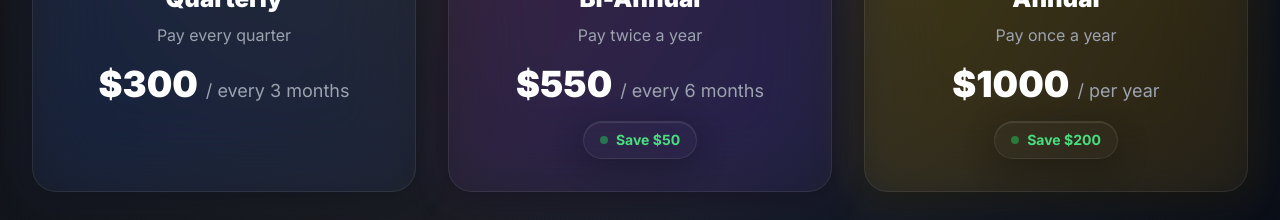
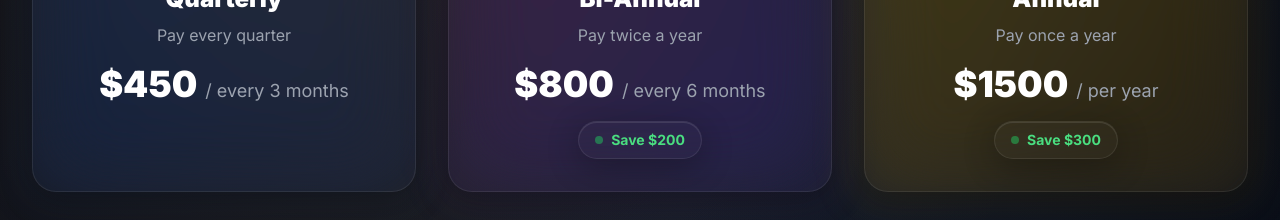
Before and after one commit to TonyCookey/inner-circle-with-pk, a React (Vite) app: page / in a window 1280 px wide. Shown: the part 5920-6140 px from the top of the page. Built offline with nearby package versions, Linux system fonts and the light colour scheme.

Commit message:
Feat: updated pricing

```diff
--- a/index.html
+++ b/index.html
@@ -56,21 +56,21 @@
         {
           "@type": "Offer",
           "name": "Quarterly Membership",
-          "price": "300",
+          "price": "450",
           "priceCurrency": "USD",
           "availability": "https://schema.org/InStock"
         },
         {
           "@type": "Offer",
           "name": "Bi-Annual Membership",
-          "price": "550",
+          "price": "800",
           "priceCurrency": "USD",
           "availability": "https://schema.org/InStock"
         },
         {
           "@type": "Offer",
           "name": "Annual Membership",
-          "price": "1000",
+          "price": "1500",
           "priceCurrency": "USD",
           "availability": "https://schema.org/InStock"
         }
--- a/src/components/Pricing.tsx
+++ b/src/components/Pricing.tsx
@@ -9,7 +9,7 @@ export function Pricing({ onSelectTier }: PricingProps) {
     {
       id: "quarterly",
       name: "Quarterly",
-      price: 300,
+      price: 450,
       period: "every 3 months",
       icon: Zap,
       description: "Pay every quarter",
@@ -21,11 +21,11 @@ export function Pricing({ onSelectTier }: PricingProps) {
     {
       id: "biannual",
       name: "Bi-Annual",
-      price: 550,
+      price: 800,
       period: "every 6 months",
       icon: Star,
       description: "Pay twice a year",
-      savings: "Save $50",
+      savings: "Save $200",
       color: "from-purple-500/20 to-purple-600/10",
       borderColor: "border-purple-500/30",
       buttonStyle: "btn-secondary hover:bg-purple-600 text-white",
@@ -33,11 +33,11 @@ export function Pricing({ onSelectTier }: PricingProps) {
     {
       id: "yearly",
       name: "Annual",
-      price: 1000,
+      price: 1500,
       period: "per year",
       icon: Crown,
       description: "Pay once a year",
-      savings: "Save $200",
+      savings: "Save $300",
       color: "from-yellow-500/30 to-yellow-600/20",
       borderColor: "border-yellow-500/30",
       buttonStyle: "btn-ultra hover:bg-yellow-600 text-gray-900",
```
